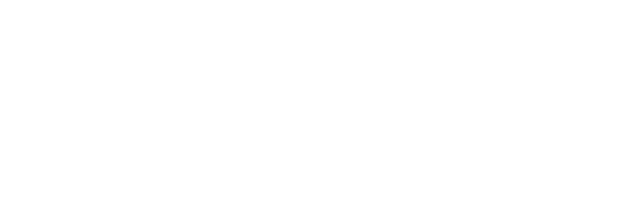
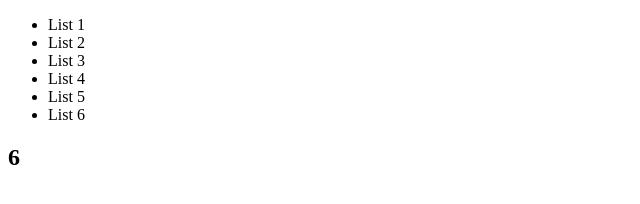
Before and after one commit to champer3/JS-recap, a plain HTML site: page index.html in a window 1280 px wide. Shown: the whole page, without its empty margins (0-640 px from the left). Drawn offline with Linux system fonts and the light colour scheme.

Commit message:
DOM recap

```diff
--- a/app.js
+++ b/app.js
@@ -63,14 +63,73 @@
 
 //FOR LOOP
 
-const texts = ['love', 'grand', 'boyts', 'heyy']
-for (let i = 0; i < texts.length; i++) {
-    //RUN some code
-    console.log(texts[i])
-    // if(i == 40){
-    //     console.log("We are at 40")
-    //     break
-    // }
-    // console.log(i)
+// const names = ['love', 'grand', 'boyts', 'heyy']
 
-}
+//FOR OF
+// for(name of names){
+//     console.log(name)
+// }
+
+//FOR EACH CAN ONLY BE USED FOR ARRAYS, YOU CAN'T USE BREAK FOR FOREACH
+// names.forEach(function(name, index){
+//     if(name === 'heyy'){
+//         console.log('djklkn')
+//     }
+//     console.log(name, index)
+// })
+
+// for (let i = 0; i < texts.length; i++) {
+//     RUN some code
+//     console.log(texts[i])
+//     if(i == 40){
+//         console.log("We are at 40")
+//         break
+//     }
+//     console.log(i)
+
+// }
+
+// const user = {
+//     name: 'stephen',
+//     age: 24,
+//     subscribers: 39930,
+//     money: 'lolno'
+// }
+
+// for(let x in user){
+//     console.log(user[x])
+// }
+
+//WHILE, DO WHILE
+
+// let i = 0
+
+// while(i < 10){
+//     console.log(i)
+//     i++
+// }
+
+// const headers = document.getElementsByTagName('h2')
+// const list = document.getElementsByClassName('item')
+// const button = document.getElementById('submit')
+
+// const headers = document.querySelectorAll('h2')
+// const list = document.querySelectorAll('.item')
+// const submit = document.querySelectorAll('#submit')
+
+// console.log(list)
+
+const nodeItems = document.querySelectorAll('.item')
+const todoList = document.querySelector('.list')
+const item = todoList.children
+console.log(item)
+console.log(nodeItems)
+const todoNr = document.querySelector(".todo-nr")
+
+
+const newItem = document.createElement('li')
+newItem.classList.add('item')
+newItem.innerText = "List 6"
+
+todoList.appendChild(newItem)
+todoNr.innerText = item.length
--- a/index.html
+++ b/index.html
@@ -8,6 +8,16 @@
     <title>JS-recap</title>
 </head>
 <body>
+    <ul class="list">
+        <li class="item">List 1</li>
+        <li class="item">List 2</li>
+        <li class="item">List 3</li>
+        <li class="item">List 4</li>
+        <li class="item">List 5</li>
+    </ul>
+
+    <h2 class="todo-nr"></h2>
+
 
     <script src="./app.js"></script>
 </body>
```
